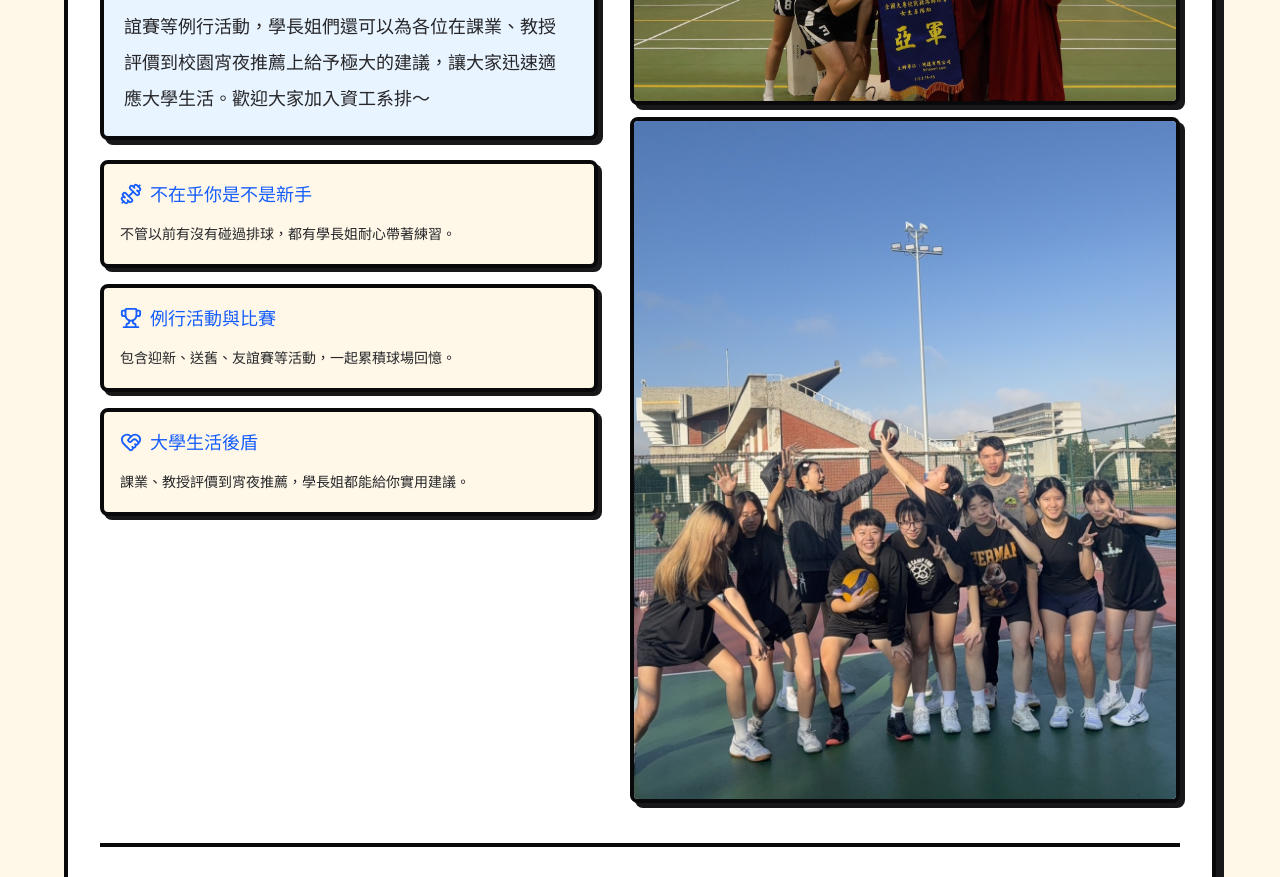
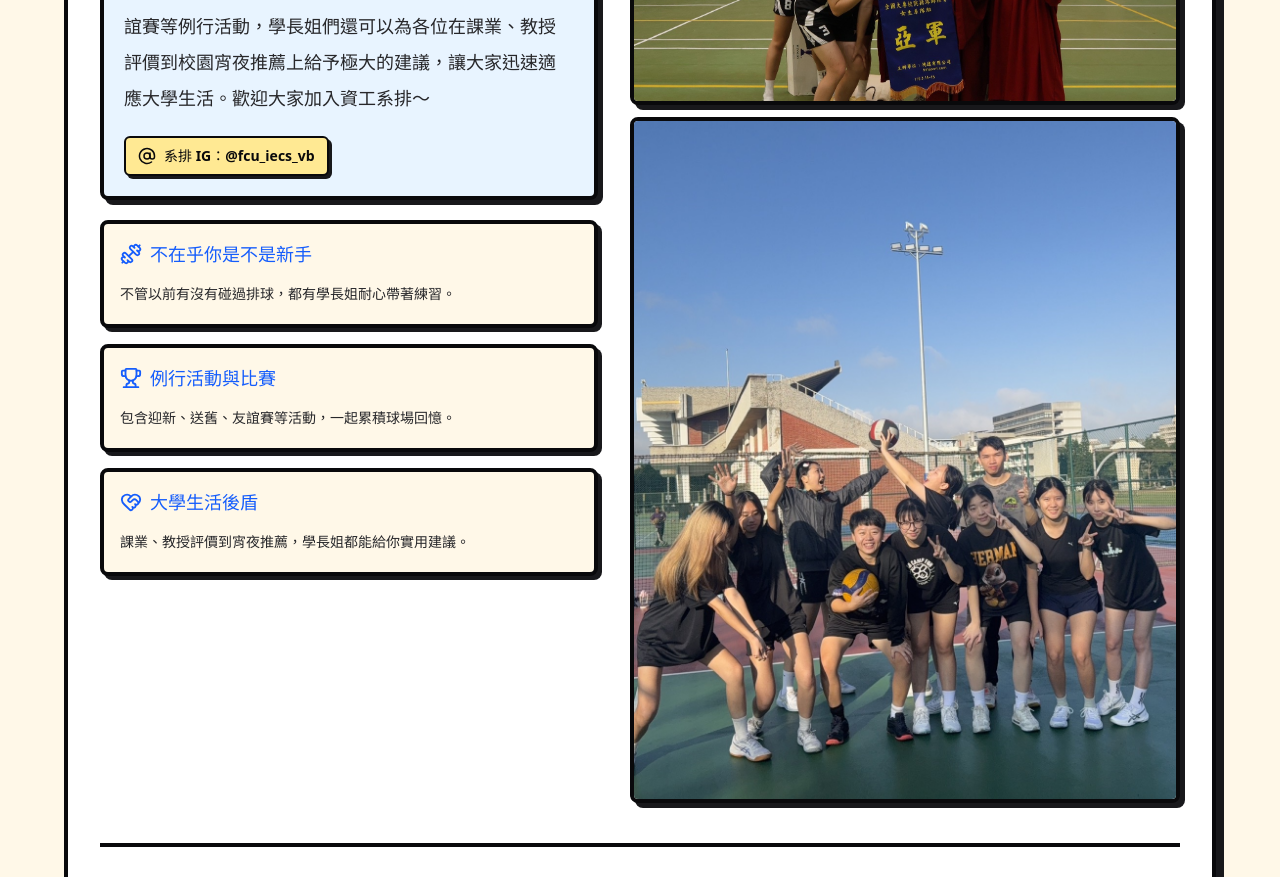
Before and after one commit to AllEnough/iecs_handbook, a React (Vite) app: page / in a window 1280 px wide. Shown: the part 7840-8717 px from the top of the page. Built offline with nearby package versions, Linux system fonts and the light colour scheme.

Commit message:
feat: add womens volleyball instagram link

```diff
--- a/src/components/SportsTeamSection.jsx
+++ b/src/components/SportsTeamSection.jsx
@@ -179,6 +179,15 @@ function SportsTeamSection() {
                   <p className="mt-4 text-base font-bold leading-8 text-zinc-800 md:text-lg md:leading-9">
                     不想大學四年只有寫程式和統籌考嗎？歡迎加入資工系排！在這裡，我們不只是一支球隊，更是你在大學最強的後盾。不管你以前有沒有碰過排球，球隊裡有耐心的學長姐從零開始手把手帶你練起；也有迎新、送舊、友誼賽等例行活動，學長姐們還可以為各位在課業、教授評價到校園宵夜推薦上給予極大的建議，讓大家迅速適應大學生活。歡迎大家加入資工系排～
                   </p>
+                  <a
+                    href="https://www.instagram.com/fcu_iecs_vb?utm_source=ig_web_button_share_sheet&igsh=ZDNlZDc0MzIxNw=="
+                    target="_blank"
+                    rel="noopener noreferrer"
+                    className="pressable mt-5 inline-flex w-full items-center justify-center gap-2 rounded-md border-2 border-zinc-950 bg-[#ffe993] px-3 py-2 text-sm font-black shadow-[3px_3px_0_#18181b] transition hover:-translate-y-0.5 hover:bg-white hover:shadow-[4px_4px_0_#18181b] sm:w-auto"
+                  >
+                    <AtSign size={18} />
+                    系排 IG：@fcu_iecs_vb
+                  </a>
                 </div>
 
                 <div className="mt-5 grid gap-4 sm:grid-cols-3 lg:grid-cols-1">
```
